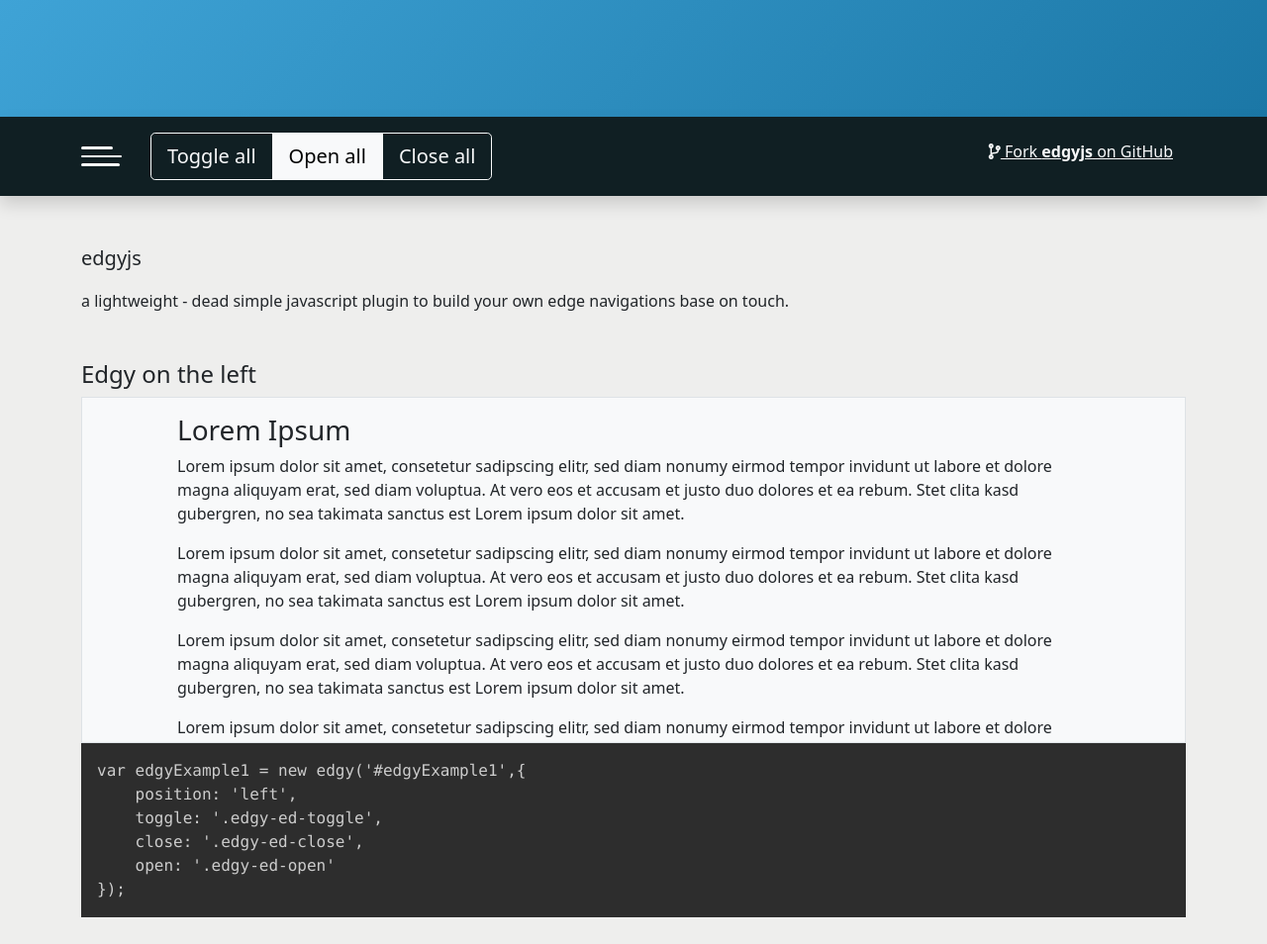
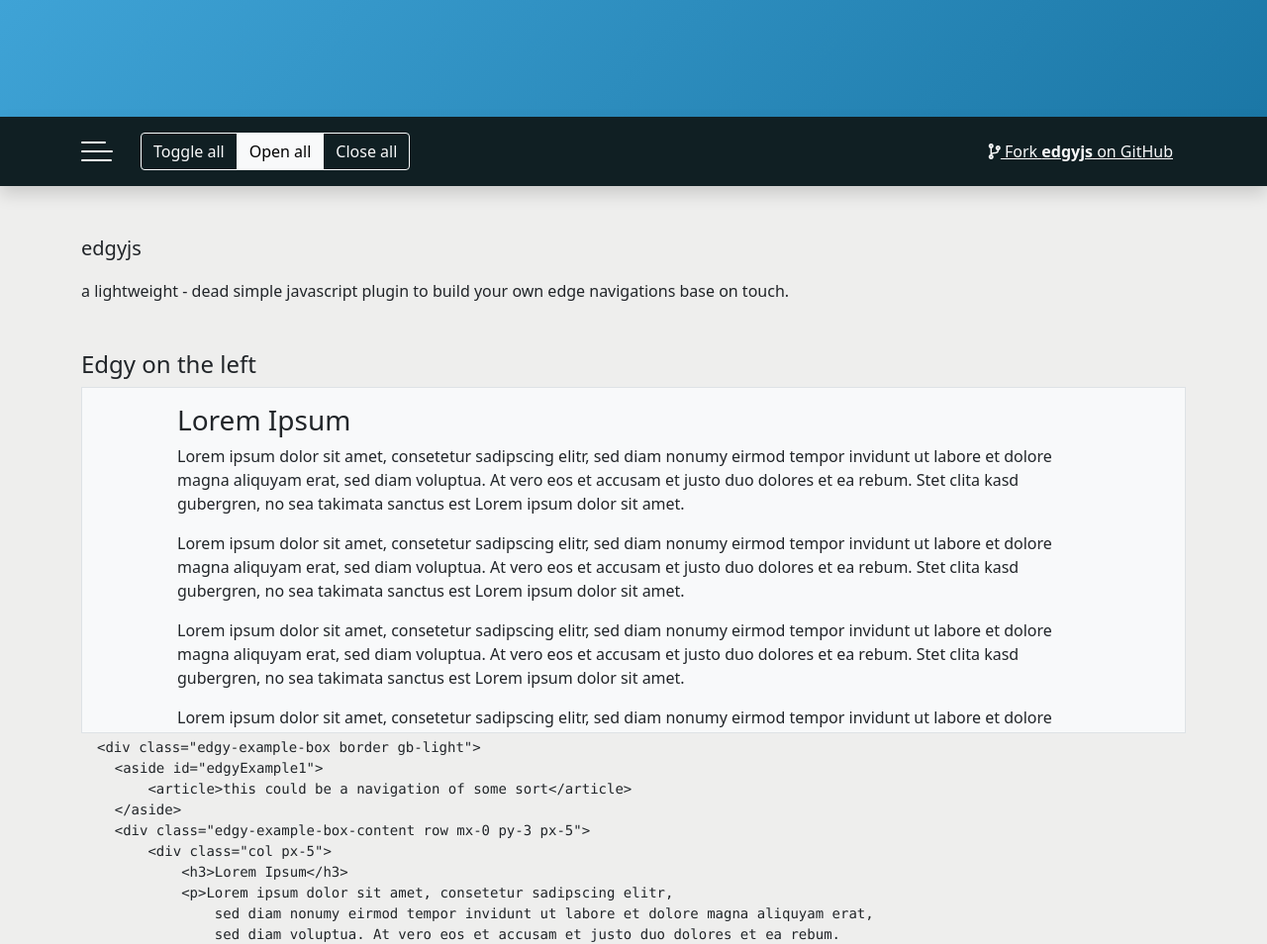
Before and after one commit to brxmedia/edgyjs, a plain HTML site: page demos/index.html in a window 1280 px wide. Shown: the part 320-1274 px from the top of the page at 99% size. Drawn offline with nearby package versions, Linux system fonts and the light colour scheme; a script that the page names is missing; a small style sheet from the web is missing.

Commit message:
change to highlight js

```diff
--- a/demos/index.html
+++ b/demos/index.html
@@ -9,8 +9,7 @@
     <link href="https://cdn.jsdelivr.net/npm/bootstrap@5.0.0-beta2/dist/css/bootstrap.min.css" rel="stylesheet" integrity="sha384-BmbxuPwQa2lc/FVzBcNJ7UAyJxM6wuqIj61tLrc4wSX0szH/Ev+nYRRuWlolflfl" crossorigin="anonymous">
     <link rel="stylesheet" href="https://cdnjs.cloudflare.com/ajax/libs/font-awesome/5.15.2/css/all.min.css" integrity="sha512-HK5fgLBL+xu6dm/Ii3z4xhlSUyZgTT9tuc/hSrtw6uzJOvgRr2a9jyxxT1ely+B+xFAmJKVSTbpM/CuL7qxO8w==" crossorigin="anonymous" />
     <link href="https://fonts.googleapis.com/icon?family=Material+Icons" rel="stylesheet">
-    <link rel="stylesheet" href="https://cdnjs.cloudflare.com/ajax/libs/prism/1.23.0/themes/prism-tomorrow.min.css" integrity="sha512-vswe+cgvic/XBoF1OcM/TeJ2FW0OofqAVdCZiEYkd6dwGXthvkSFWOoGGJgS2CW70VK5dQM5Oh+7ne47s74VTg==" crossorigin="anonymous" />
-    <link rel="stylesheet" href="https://cdnjs.cloudflare.com/ajax/libs/prism/1.23.0/plugins/toolbar/prism-toolbar.min.css" integrity="sha512-DSAA0ziYwggOJ3QyWFZhIaU8bSwQLyfnyIrmShRLBdJMtiYKT7Ju35ujBCZ6ApK3HURt34p2xNo+KX9ebQNEPQ==" crossorigin="anonymous" />
+    <link rel="stylesheet" href="//cdn.jsdelivr.net/gh/highlightjs/cdn-release@10.7.1/build/styles/monokai-sublime.min.css">
     <link rel="stylesheet" href="/demos/demo.min.css">
     <link rel="stylesheet" href="../css/edgy.css">
 </head>
@@ -48,13 +47,13 @@
     <nav class="bg-mainly sticky-top shadow">
         <div class="container d-flex justify-content-between py-3">
             <nav class="d-flex">
-                <a href="#" class="edgy-btn edgy-btn-lg edgy-btn-toggle">
+                <a href="#" class="edgy-btn edgy-btn-toggle">
                     <span class="burger"></span>
                 </a>
                 <div class="btn-group ms-4">
-                    <a href="#" class="btn btn-lg btn-outline-light edgy-ed-toggle">Toggle all</a>
-                    <a href="#" class="btn btn-lg btn-light edgy-ed-open">Open all</a>
-                    <a href="#" class="btn btn-lg btn-outline-light edgy-ed-close">Close all</a>
+                    <a href="#" class="btn btn-outline-light edgy-ed-toggle">Toggle all</a>
+                    <a href="#" class="btn btn-light edgy-ed-open">Open all</a>
+                    <a href="#" class="btn btn-outline-light edgy-ed-close">Close all</a>
                 </div>
             </nav>
             <a href="https://github.com/brxmedia/edgyjs/fork" target="_blank" class="btn btn-link text-light d-none d-md-inline-block">
@@ -103,7 +102,33 @@
         </div>
         <div class="row mb-5">
             <div class="col">
-<pre class="my-0"><code class="language-js">var edgyExample1 = new edgy('#edgyExample1',{
+<pre class="my-1"><code class="p-3 language-html">&lt;div class="edgy-example-box border gb-light"&gt;
+    &lt;aside id="edgyExample1"&gt;
+        &lt;article&gt;this could be a navigation of some sort&lt;/article&gt;
+    &lt;/aside&gt;
+    &lt;div class="edgy-example-box-content row mx-0 py-3 px-5"&gt;
+        &lt;div class="col px-5"&gt;
+            &lt;h3&gt;Lorem Ipsum&lt;/h3&gt;
+            &lt;p&gt;Lorem ipsum dolor sit amet, consetetur sadipscing elitr,
+                sed diam nonumy eirmod tempor invidunt ut labore et dolore magna aliquyam erat,
+                sed diam voluptua. At vero eos et accusam et justo duo dolores et ea rebum.
+                Stet clita kasd gubergren, no sea takimata sanctus est Lorem ipsum dolor sit amet. &lt;/p&gt;
+            &lt;p&gt;Lorem ipsum dolor sit amet, consetetur sadipscing elitr,
+                sed diam nonumy eirmod tempor invidunt ut labore et dolore magna aliquyam erat,
+                sed diam voluptua. At vero eos et accusam et justo duo dolores et ea rebum.
+                Stet clita kasd gubergren, no sea takimata sanctus est Lorem ipsum dolor sit amet. &lt;/p&gt;
+            &lt;p&gt;Lorem ipsum dolor sit amet, consetetur sadipscing elitr,
+                sed diam nonumy eirmod tempor invidunt ut labore et dolore magna aliquyam erat,
+                sed diam voluptua. At vero eos et accusam et justo duo dolores et ea rebum.
+                Stet clita kasd gubergren, no sea takimata sanctus est Lorem ipsum dolor sit amet. &lt;/p&gt;
+            &lt;p&gt;Lorem ipsum dolor sit amet, consetetur sadipscing elitr,
+                sed diam nonumy eirmod tempor invidunt ut labore et dolore magna aliquyam erat,
+                sed diam voluptua. At vero eos et accusam et justo duo dolores et ea rebum.
+                Stet clita kasd gubergren, no sea takimata sanctus est Lorem ipsum dolor sit amet. &lt;/p&gt;
+        &lt;/div&gt;
+    &lt;/div&gt;
+&lt;/div&gt;</code></pre>
+<pre class="my-0"><code class="p-3 language-js">var edgyExample1 = new edgy('#edgyExample1',{
     position: 'left',
     toggle: '.edgy-ed-toggle',
     close: '.edgy-ed-close',
@@ -270,9 +295,9 @@
         // obj_edgy1.open();
     </script>
     <script src="https://cdn.jsdelivr.net/npm/@popperjs/core@2.6.0/dist/umd/popper.min.js" integrity="sha384-KsvD1yqQ1/1+IA7gi3P0tyJcT3vR+NdBTt13hSJ2lnve8agRGXTTyNaBYmCR/Nwi" crossorigin="anonymous"></script>
-    <script src="https://cdnjs.cloudflare.com/ajax/libs/prism/1.23.0/components/prism-core.min.js" integrity="sha512-xR+IAyN+t9EBIOOJw5m83FTVMDsPd63IhJ3ElP4gmfUFnQlX9+eWGLp3P4t3gIjpo2Z1JzqtW/5cjgn+oru3yQ==" crossorigin="anonymous"></script>
-	<script src="https://cdnjs.cloudflare.com/ajax/libs/prism/1.23.0/plugins/autoloader/prism-autoloader.min.js" integrity="sha512-zc7WDnCM3aom2EziyDIRAtQg1mVXLdILE09Bo+aE1xk0AM2c2cVLfSW9NrxE5tKTX44WBY0Z2HClZ05ur9vB6A==" crossorigin="anonymous"></script>
-    <script src="https://cdnjs.cloudflare.com/ajax/libs/prism/1.23.0/plugins/toolbar/prism-toolbar.min.js" integrity="sha512-cu2C9EssrOrVXT4thyL4gz/qWyh3Lq9XbICUXYyh3zJRCSKk1J08tBKPXnsSpdpZXOliaK/OJBygw/l0twAmwA==" crossorigin="anonymous"></script>
-    <script src="https://cdnjs.cloudflare.com/ajax/libs/prism/1.23.0/plugins/copy-to-clipboard/prism-copy-to-clipboard.min.js" integrity="sha512-bWzyGaP/f19RLeYGN6ZhDgvkS7GM0Fq23lOI1/PB3lV6I775RIDzXLxCGR4iiDGzeMsQ3lncuXUQMFP7qO9lIQ==" crossorigin="anonymous"></script>
+    <script src="//cdn.jsdelivr.net/gh/highlightjs/cdn-release@10.7.1/build/highlight.min.js"></script>
+    <script>
+        hljs.highlightAll();
+    </script>
 </body>
 </html>
```
